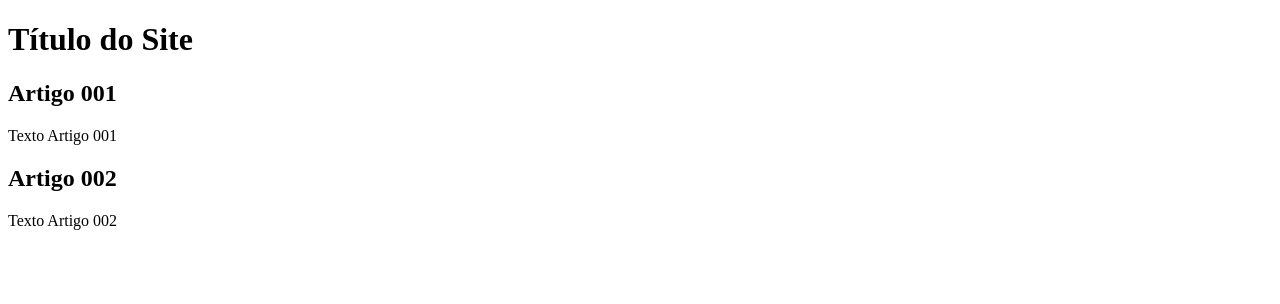
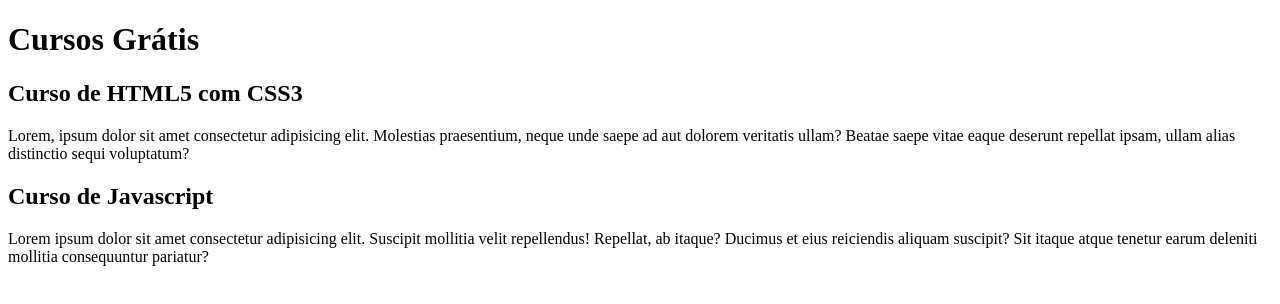
Before and after one commit to fococientifico/projeto-site, a plain HTML site: page index.html in a window 1280 px wide. Drawn offline with Linux system fonts and the light colour scheme.

Commit message:
comecei a escrever conteúdo

```diff
--- a/index.html
+++ b/index.html
@@ -8,16 +8,16 @@
 <body>
     <main>
         <header>
-            <h1>Título do Site</h1>
+            <h1>Cursos Grátis</h1>
         </header>
 
         <article>
-            <h2>Artigo 001</h2>
-            <p>Texto Artigo 001</p>
+            <h2>Curso de HTML5 com CSS3</h2>
+            <p>Lorem, ipsum dolor sit amet consectetur adipisicing elit. Molestias praesentium, neque unde saepe ad aut dolorem veritatis ullam? Beatae saepe vitae eaque deserunt repellat ipsam, ullam alias distinctio sequi voluptatum?</p>
         </article>
         <article>
-            <h2>Artigo 002</h2>
-            <p>Texto Artigo 002</p>
+            <h2>Curso de Javascript</h2>
+            <p>Lorem ipsum dolor sit amet consectetur adipisicing elit. Suscipit mollitia velit repellendus! Repellat, ab itaque? Ducimus et eius reiciendis aliquam suscipit? Sit itaque atque tenetur earum deleniti mollitia consequuntur pariatur?</p>
         </article>
     </main>
 </body>
```
